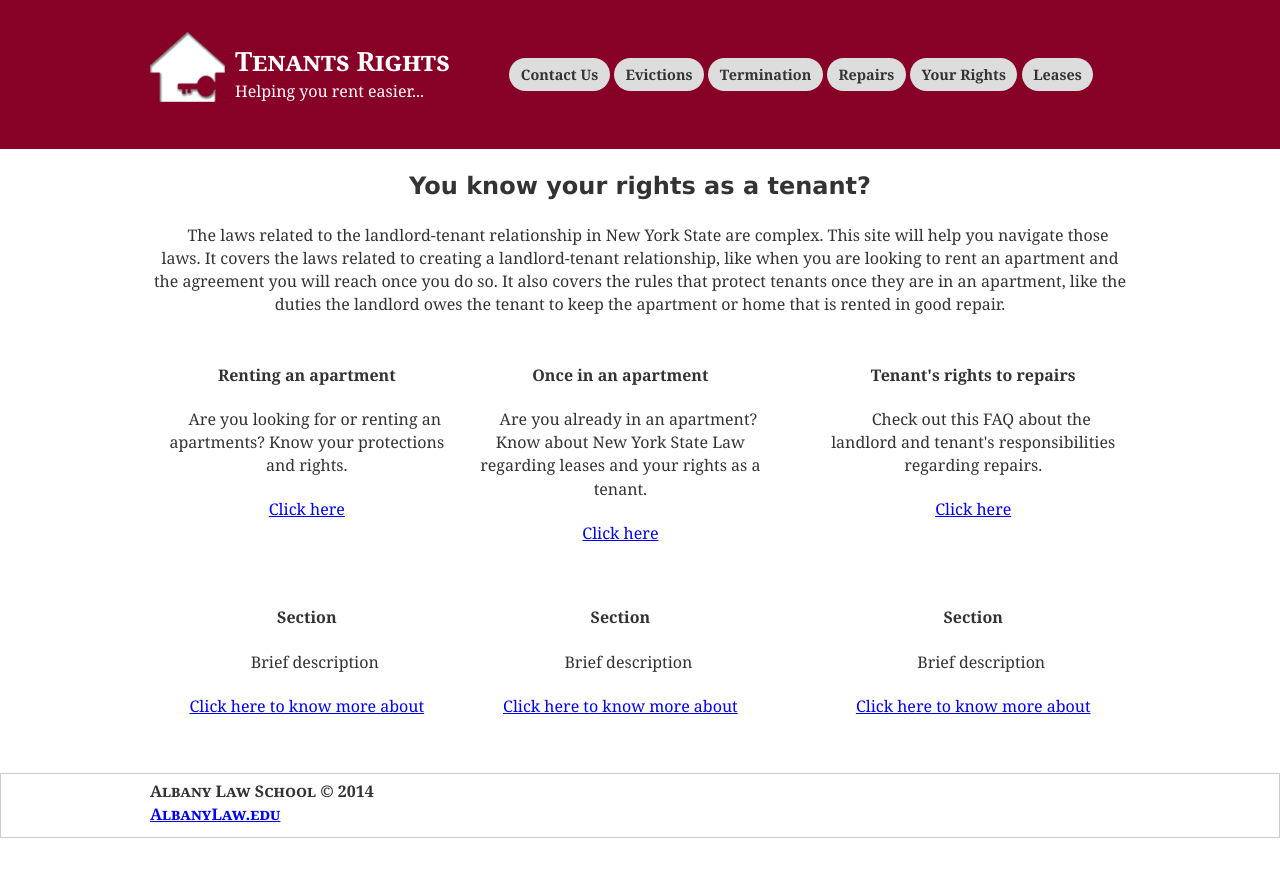
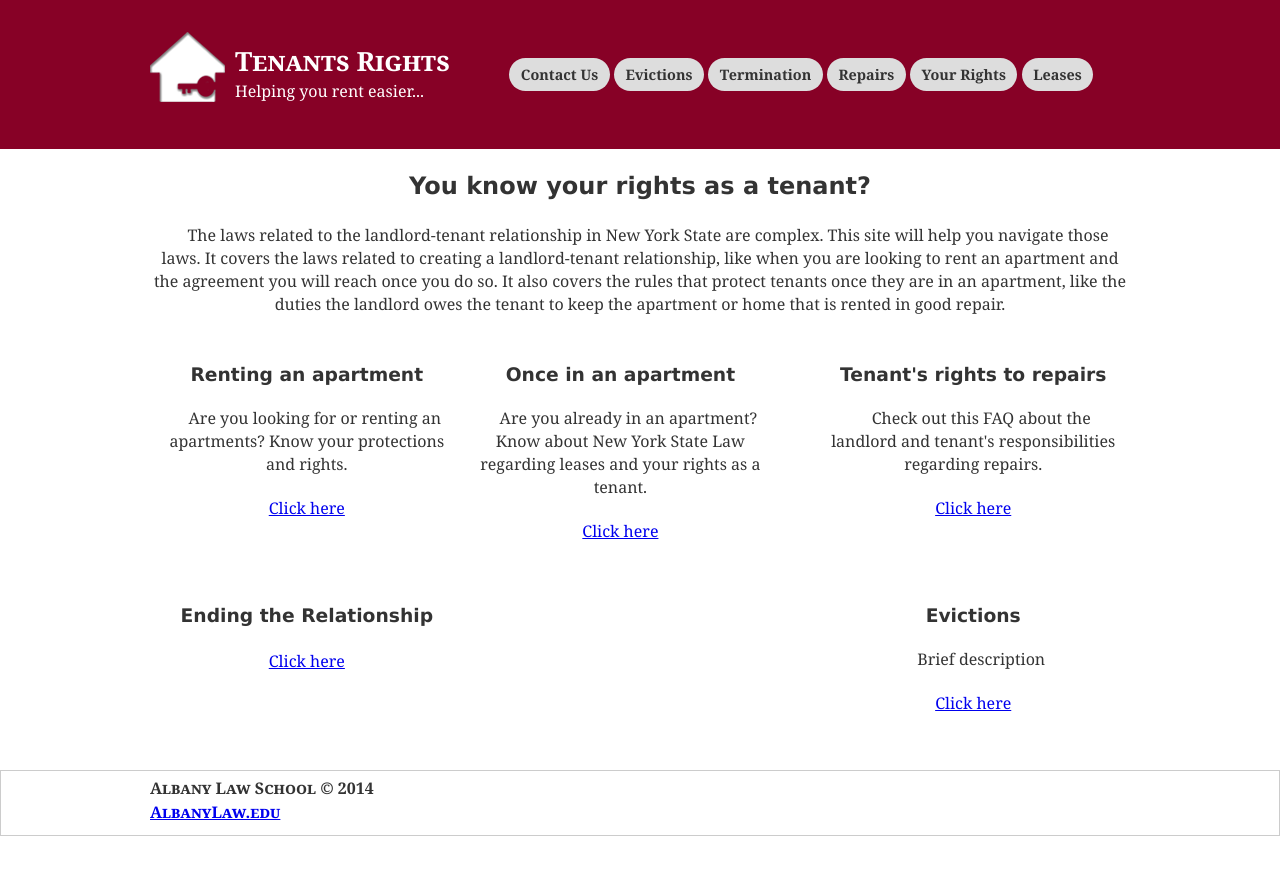
Before and after one commit to iinf362/team5, a Jekyll site: the page built from index.html, in a window 1280 px wide. Shown: the top 877 px of the page. Built offline with Jekyll 4.4.1, drawn with Linux system fonts in a browser that asks for light colours.

Commit message:
Update index.html

```diff
--- a/index.html
+++ b/index.html
@@ -9,36 +9,31 @@ title: Home
     </p>
     <div class="index-columns cf">
         <div class="col-30">
-            <h4 class="section-title">Renting an apartment</h4>
+            <h3 class="section-title">Renting an apartment</h4>
             <p class="section-description">Are you looking for or renting an apartments? Know your protections and rights.</p>
             <a href="leases/leases.html">Click here</a>
         </div>
         <div class="col-30">
-            <h4 class="section-title">Once in an apartment</h4>
+            <h3 class="section-title">Once in an apartment</h4>
             <p class="section-description">Are you already in an apartment? Know about New York State Law regarding leases and your rights as a tenant.</p>
             <a href="rights/index.html">Click here</a>
         </div>
         <div class="col-30">
-            <h4 class="section-title">Tenant's rights to repairs</h4>
+            <h3 class="section-title">Tenant's rights to repairs</h4>
             <p class="section-description">Check out this FAQ about the landlord and tenant's responsibilities regarding repairs.</p>
             <a href="/leases/leases.html">Click here</a>
         </div>
     </div>
-    <div class="content-columns cf">
+    <div class="index-columns cf">
         <div class="col-30">
-            <h4 class="section-title">Section</h4>
-            <p class="section-description">Brief description</p>
-            <a href="/leases/leases.html">Click here to know more about</a>
+            <h3 class="section-title">Ending the Relationship</h4>
+            <p class="section-description"></p>
+            <a href="/leases/leases.html">Click here</a>
         </div>
         <div class="col-30">
-            <h4 class="section-title">Section</h4>
+            <h3 class="section-title">Evictions</h4>
             <p class="section-description">Brief description</p>
-            <a href="/leases/leases.html">Click here to know more about</a>
-        </div>
-        <div class="col-30">
-            <h4 class="section-title">Section</h4>
-            <p class="section-description">Brief description</p>
-            <a href="/leases/leases.html">Click here to know more about</a>
+            <a href="/leases/leases.html">Click here</a>
         </div>
     </div>
 </div>
```
